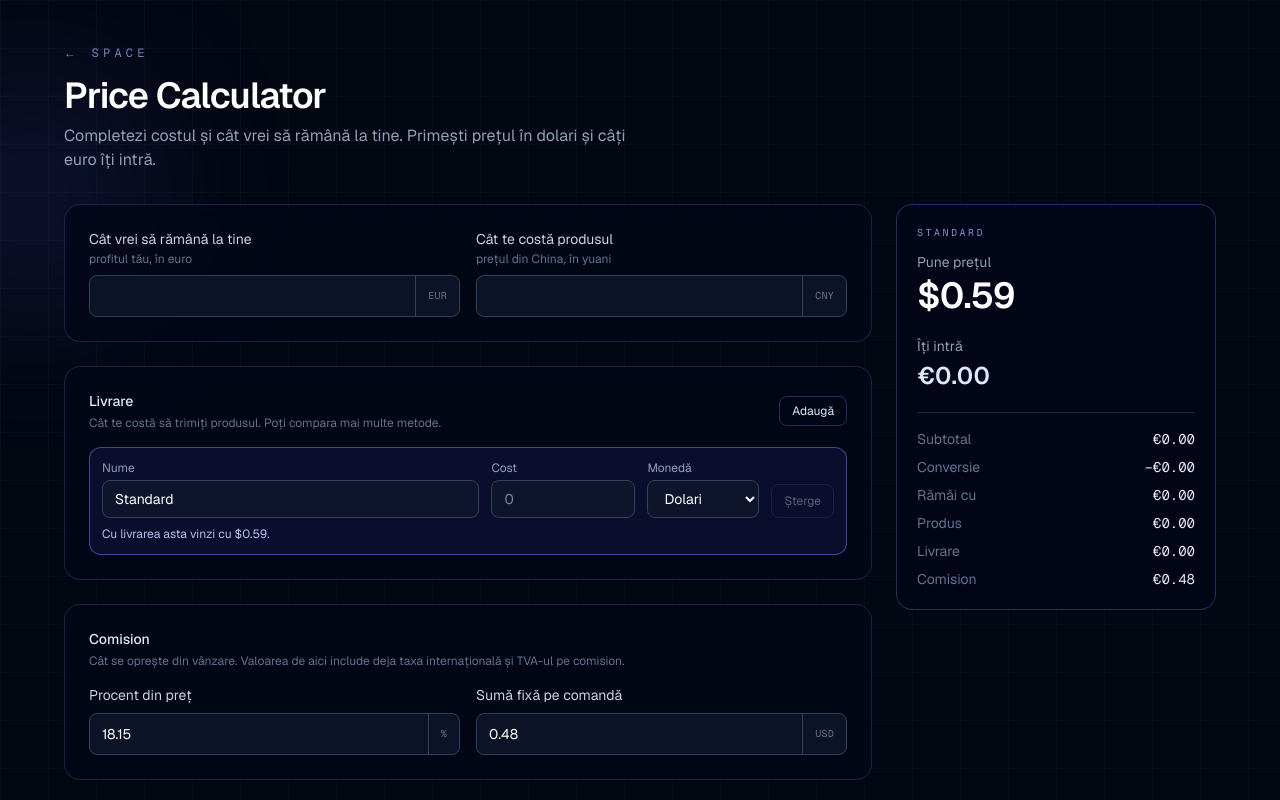
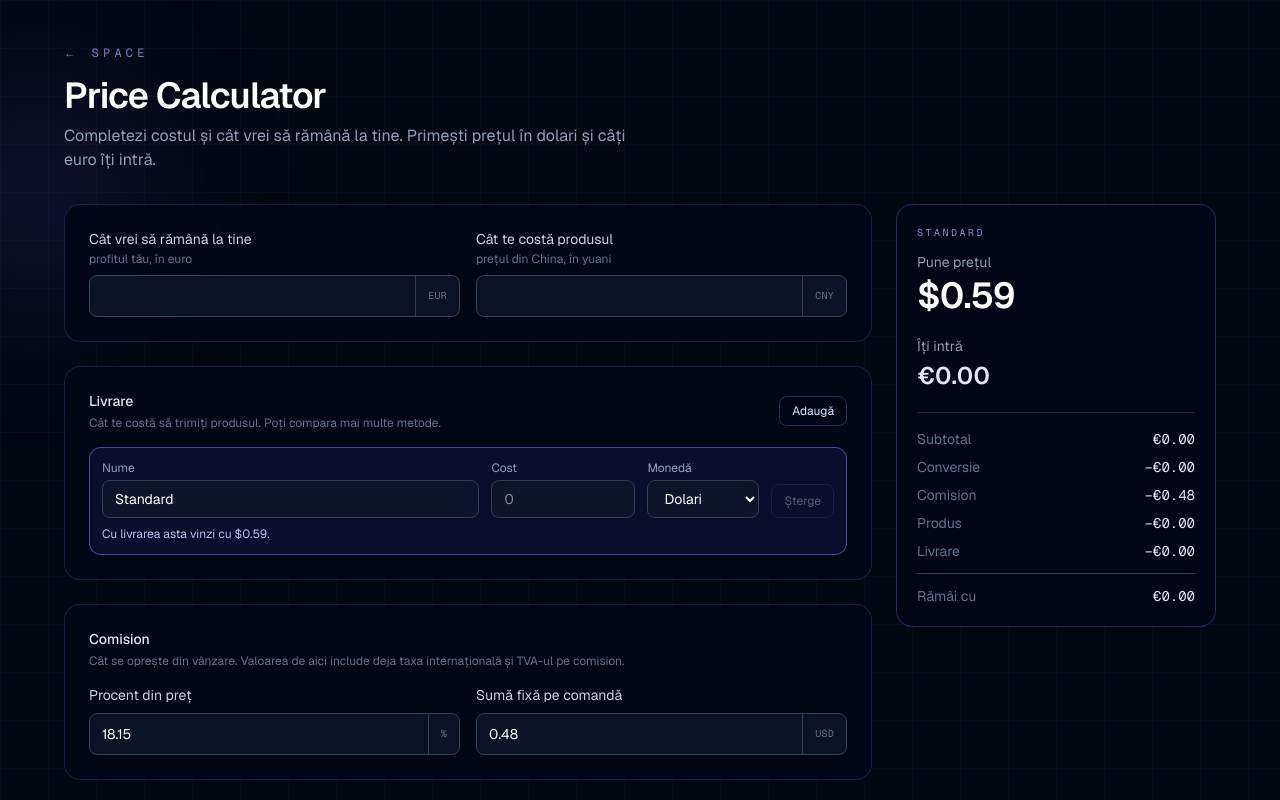
Before and after one commit to webcutitaru/space_cutitaru, a Next.js app: page /price-calculator in a window 1280 px wide. Shown: the top 800 px of the page. Built offline with nearby package versions, Linux system fonts and the light colour scheme; no server answers.

Commit message:
Put profit last in the price breakdown, under its own line.
Deductions from the payout are shown with a minus.

Co-authored-by: Cursor <cursoragent@cursor.com>

```diff
--- a/components/price-calculator/PriceCalculatorApp.tsx
+++ b/components/price-calculator/PriceCalculatorApp.tsx
@@ -38,6 +38,10 @@ function money(amount: number, currency: "USD" | "EUR" | "CNY"): string {
     minimumFractionDigits: 2,
     maximumFractionDigits: 2,
   }).format(amount);
+}
+
+function minus(amount: number): string {
+  return `−${money(amount, "EUR")}`;
 }
 
 function num(value: string): number {
@@ -442,17 +446,18 @@ export function PriceCalculatorApp() {
                 </p>
               )}
               {selectedOk && (
-                <dl className="mt-5 space-y-2 border-t border-slate-800 pt-4 text-sm">
-                  <Row label="Subtotal" value={money(selectedOk.subtotalEur, "EUR")} />
-                  <Row
-                    label="Conversie"
-                    value={`−${money(selectedOk.conversionEur, "EUR")}`}
-                  />
-                  <Row label="Rămâi cu" value={money(selectedOk.profitEur, "EUR")} />
-                  <Row label="Produs" value={money(selectedOk.productEur, "EUR")} />
-                  <Row label="Livrare" value={money(selectedOk.shippingEur, "EUR")} />
-                  <Row label="Comision" value={money(selectedOk.feeEur, "EUR")} />
-                </dl>
+                <div className="mt-5 border-t border-slate-800 pt-4 text-sm">
+                  <dl className="space-y-2">
+                    <Row label="Subtotal" value={money(selectedOk.subtotalEur, "EUR")} />
+                    <Row label="Conversie" value={minus(selectedOk.conversionEur)} />
+                    <Row label="Comision" value={minus(selectedOk.feeEur)} />
+                    <Row label="Produs" value={minus(selectedOk.productEur)} />
+                    <Row label="Livrare" value={minus(selectedOk.shippingEur)} />
+                  </dl>
+                  <dl className="mt-3 space-y-2 border-t border-slate-700 pt-3">
+                    <Row label="Rămâi cu" value={money(selectedOk.profitEur, "EUR")} />
+                  </dl>
+                </div>
               )}
             </section>
           </aside>
```
